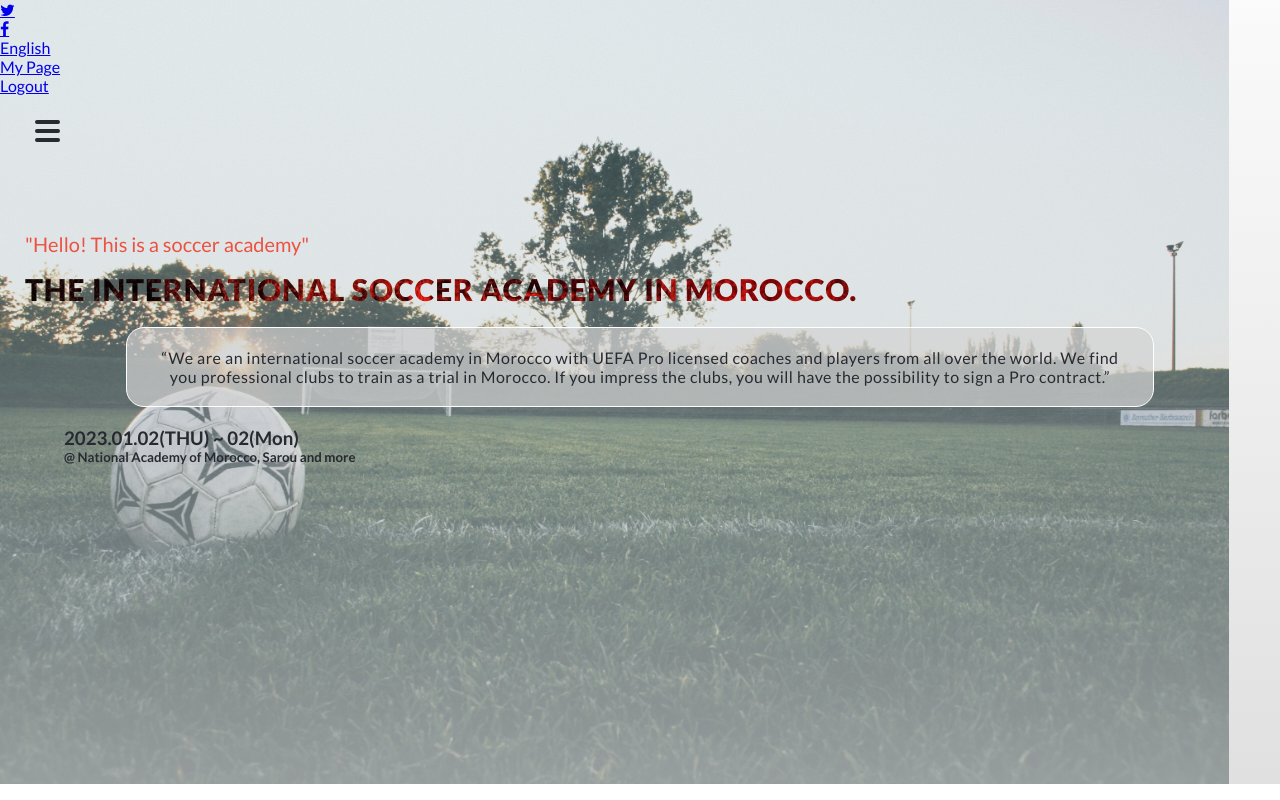
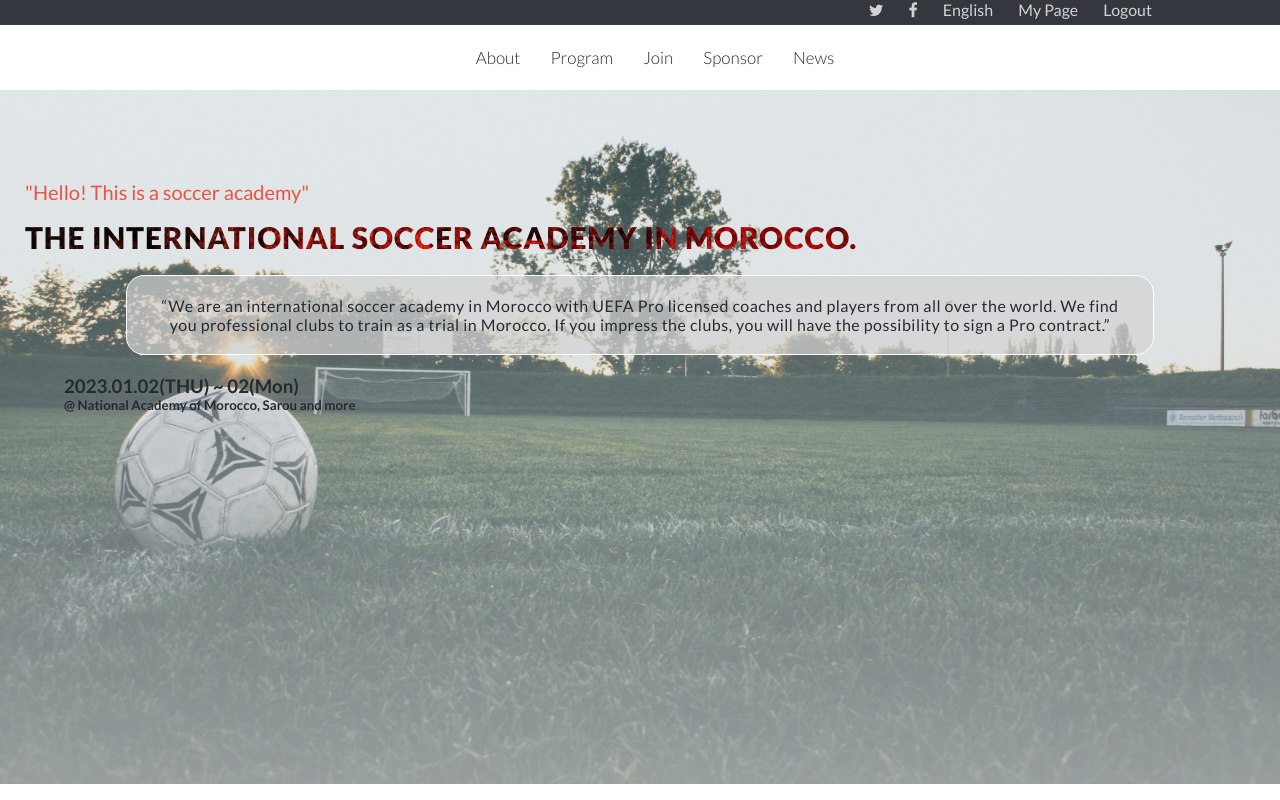
Before and after one commit to Ouail-01/Capstone_Project, a website: page index.html in a window 1280 px wide. Shown: the top 800 px of the page. Drawn offline with Linux system fonts and the light colour scheme.

Commit message:
Style the second nav

```diff
--- a/style.css
+++ b/style.css
@@ -29,6 +29,10 @@ body {
 
 body.active {
   overflow: hidden;
+}
+
+.mobile-none {
+    display: none;
 }
 
 /* Header  */
@@ -360,3 +364,200 @@ body.active {
 .footer p {
   width: 50%;
 }
+
+/* Desktop version */
+
+@media only screen and (min-width: 768px) {
+
+body {
+    background: #fff;
+    height: 98vh;
+    font-family: "Lato", sans-serif;
+    background-image:
+      linear-gradient(
+        0deg,
+        rgba(211, 211, 211, 0.7),
+        rgba(211, 211, 211, 0.1)
+      ),
+      url(img/bg-img2.jpg);
+    background-position: left;
+    background-repeat: no-repeat;
+    background-size: 100% 100%;
+  }
+
+  .desktop-none {
+      display: none;
+  }
+
+  /* Second nav */
+
+  .second-nav {
+      background: #34373e;
+      display: flex;
+      height: 25px;
+      align-items: center;
+      justify-content: center;
+  }
+
+  .second-nav ul {
+      display: flex;
+      width: 80%;
+      height: 100%;
+      justify-content: right;
+  }
+
+  .second-nav li {
+      margin-left: 25px;
+      list-style: none;
+  }
+
+  .second-nav a {
+      text-decoration: none;
+      color: #d3d3d3;
+  }
+
+  /* Header section */
+
+
+.burger div {
+    width: 25px;
+    height: 4px;
+    background: #272a31;
+    margin: 5px;
+    border-radius: 8px;
+  }
+
+  .burger {
+    cursor: pointer;
+    margin: 25px auto 0 30px;
+  }
+
+  .burger.active {
+    position: relative;
+    z-index: 1;
+  }
+
+  .burger.active .line:nth-child(2) {
+    opacity: 0;
+  }
+
+  .burger.active .line:nth-child(1) {
+    transform: translateY(12px) rotate(45deg);
+    background-color: #67798e;
+  }
+
+  .burger.active .line:nth-child(3) {
+    transform: translateY(-7px) rotate(-45deg);
+    background-color: #67798e;
+  }
+
+  #nav-menu {
+    list-style: none;
+    position: relative;
+    background: #fff;
+    height: 65px;
+    width: 100%;
+    display: flex;
+    flex-direction: row;
+    align-items: center;
+    justify-content: center;
+    left: 0%;
+    top: 0;
+    transition: none;
+    border-radius: 0 0 0 0;
+  }
+
+  .menu-content li {
+    font-size: 17px;
+    margin-bottom: 0;
+    margin-left: 30px;
+    font-weight: 300;
+  }
+
+  .menu-content a {
+    text-decoration: none;
+    color: #272a31;
+  }
+
+
+
+}
+
+
+
+
+
+
+/*
+
+
+
+
+
+.burger div {
+  width: 25px;
+  height: 4px;
+  background: #272a31;
+  margin: 5px;
+  border-radius: 8px;
+}
+
+.burger {
+  cursor: pointer;
+  margin: 25px auto 0 30px;
+}
+
+.burger.active {
+  position: relative;
+  z-index: 1;
+}
+
+.burger.active .line:nth-child(2) {
+  opacity: 0;
+}
+
+.burger.active .line:nth-child(1) {
+  transform: translateY(12px) rotate(45deg);
+  background-color: #67798e;
+}
+
+.burger.active .line:nth-child(3) {
+  transform: translateY(-7px) rotate(-45deg);
+  background-color: #67798e;
+}
+
+#nav-menu {
+  list-style: none;
+  position: absolute;
+  background: #ec5342de;
+  height: 100%;
+  width: 100%;
+  display: flex;
+  flex-direction: column;
+  align-items: center;
+  justify-content: center;
+  left: -100%;
+  top: 0;
+  transition: 0.5s ease;
+  border-radius: 0 0 100px 0;
+}
+
+#nav-menu.active {
+  left: 0;
+}
+
+.menu-content li {
+  font-size: 30px;
+  margin-bottom: 40px;
+}
+
+.menu-content a {
+  text-decoration: none;
+  color: #272a31;
+}
+
+
+
+
+
+*/
```
